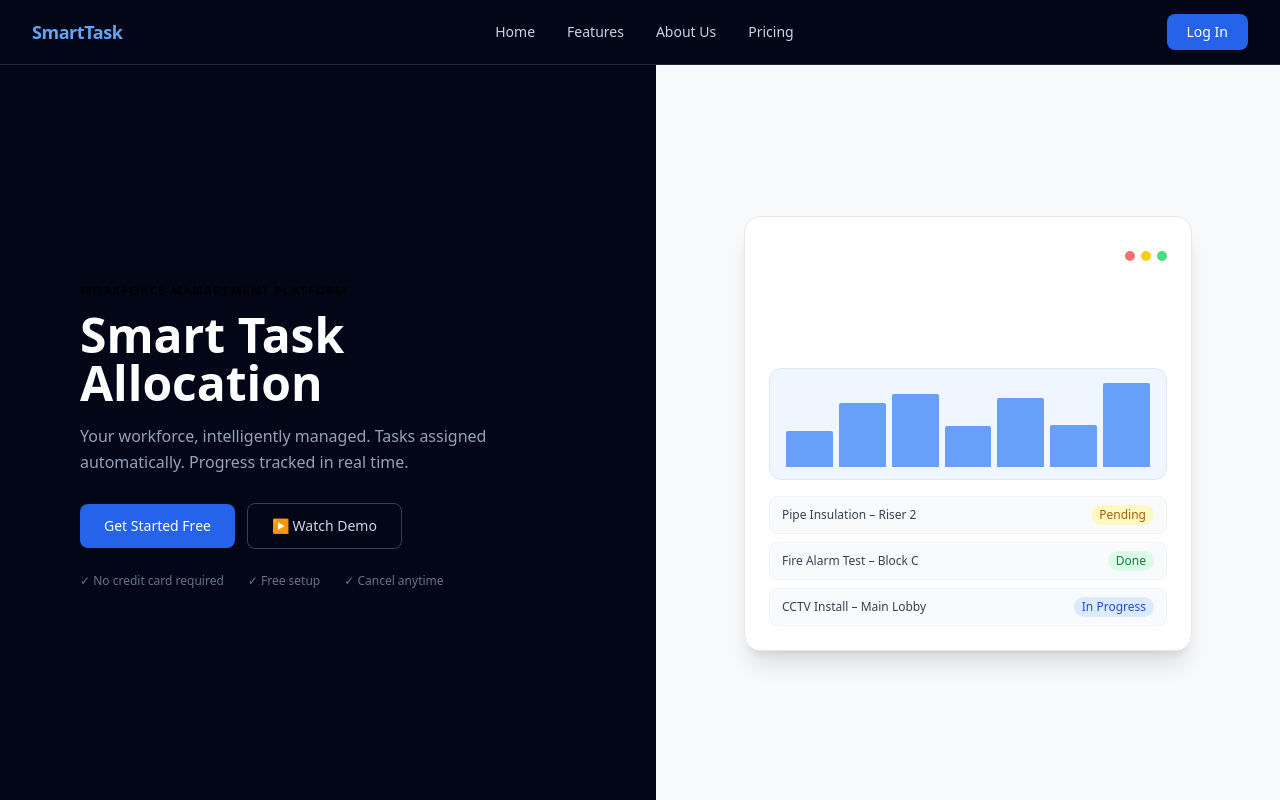
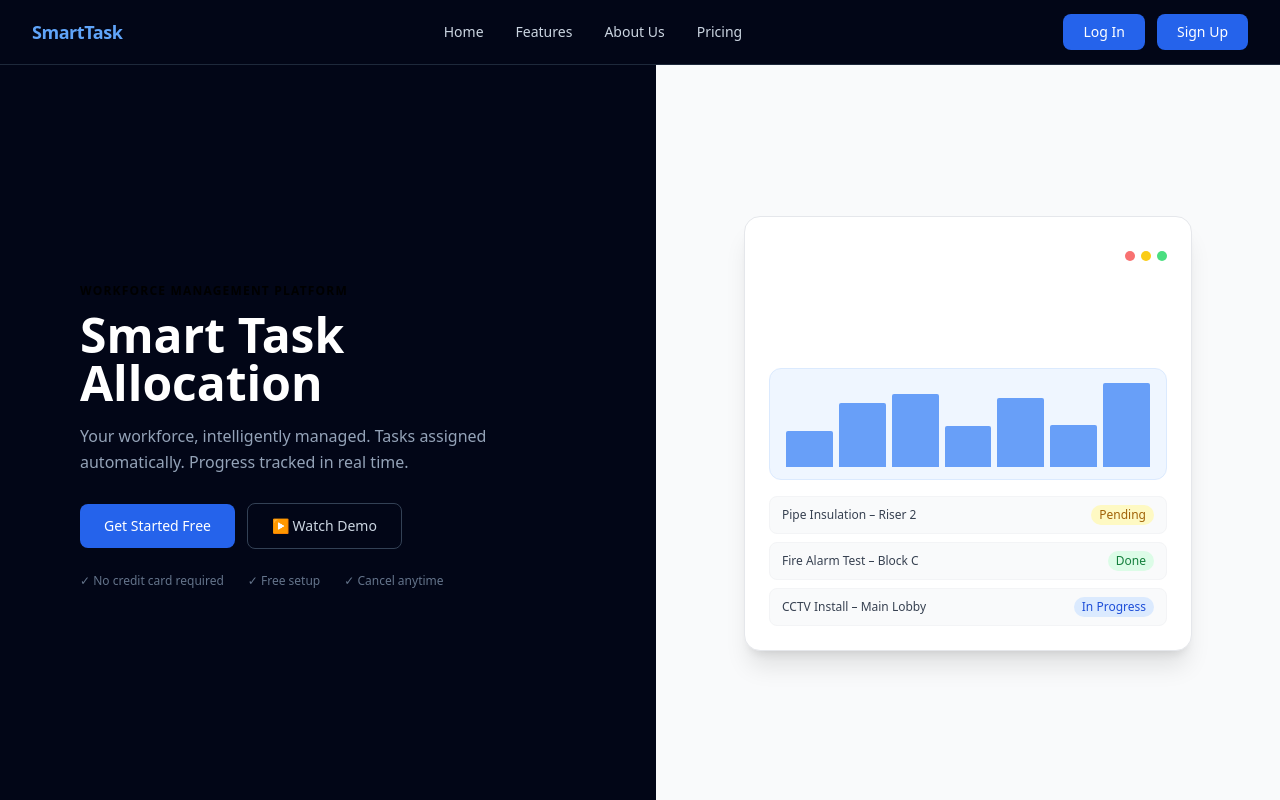
Before and after one commit to Bagelcraft/FYP-26-S2-42P-FYP, a React (Vite) app in the folder client/: page / in a window 1280 px wide. Shown: the top 800 px of the page. Built offline with nearby package versions, Linux system fonts and the light colour scheme; no server answers.

Commit message:
added in sign up button

```diff
--- a/client/src/pages/public/Home.jsx
+++ b/client/src/pages/public/Home.jsx
@@ -321,12 +321,20 @@ export default function Home() {
             <a href="#demo" className="hover:text-white transition-colors">About Us</a>
             <a href="#pricing" className="hover:text-white transition-colors">Pricing</a>
           </div>
+          <div className="flex items-center gap-3">
             <Link
               to="/login"
               className="bg-primary-600 hover:bg-primary-500 text-white text-sm font-medium px-5 py-2 rounded-lg transition-colors"
             >
               Log In
             </Link>
+            <Link
+              to="/register"
+              className="bg-primary-600 hover:bg-primary-500 text-white text-sm font-medium px-5 py-2 rounded-lg transition-colors"
+            >
+              Sign Up
+            </Link>
+          </div>
         </div>
       </nav>
 
```
Lines whose indentation alone changed are shown as unchanged.
